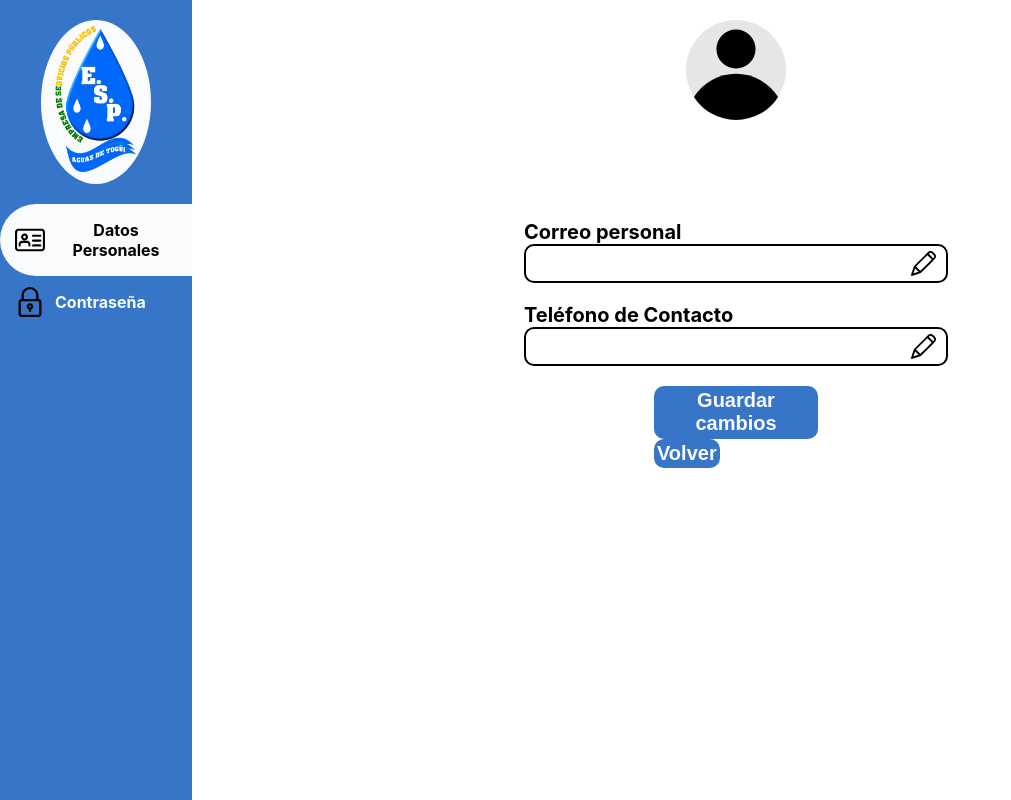
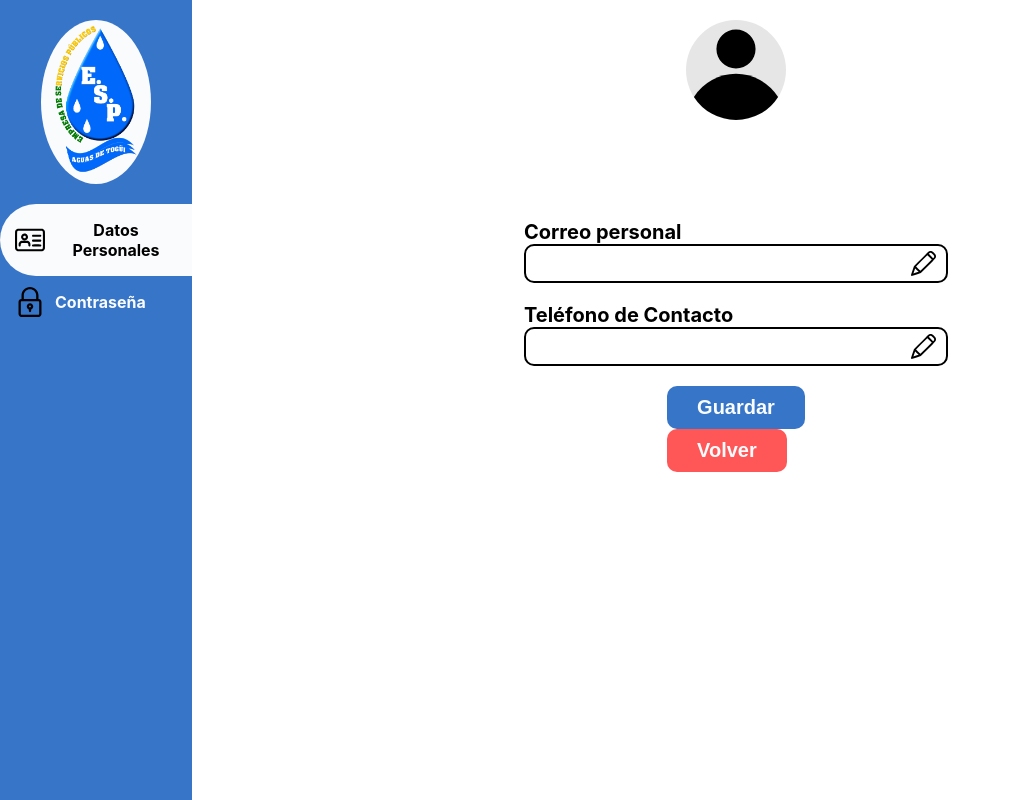
Before and after one commit to AndrewDelRio/FrontSistemaFacturacionATSAESP, a React (Create React App) app: page /setting/personal-dates in a window 1280 px wide. Shown: the whole page, without its empty margins (0-1011 px from the left). Built offline with nearby package versions, Linux system fonts and the light colour scheme.

Commit message:
Modifying Personal data Window

```diff
--- a/src/components/ModalActionPerformed/ModalActionPerformed.css
+++ b/src/components/ModalActionPerformed/ModalActionPerformed.css
@@ -10,9 +10,7 @@
 }
 
 .button-group {
-    display: flex;
-    flex-direction: column;
-    justify-content: center;
+    display: block;
 }
 
 .accept-modal-button {
@@ -23,5 +21,6 @@
 .cancel-modal-button {
     background-color: var(--red);
     padding-inline: 30px;
+    margin-left: 10px;
     padding-block: 10px;
 }
--- a/src/pages/PersonalDataWindow/PersonalDataWindow.css
+++ b/src/pages/PersonalDataWindow/PersonalDataWindow.css
@@ -5,13 +5,6 @@
     flex-direction: column;
     align-items: center;
     margin-bottom: auto;
-}
-
-.button-back {
-    position: absolute;
-    right: 0;
-    top: 0;
-    margin: 10px;
 }
 
 .user-profile-icon {
@@ -56,3 +49,18 @@
     margin: 0;
     font-size: var(--text-form-size);
 }
+
+.buttons-control {
+    display: block;
+}
+
+.accept-button {
+    padding-inline: 30px;
+    padding-block: 10px;
+}
+
+.back-button {
+    background-color: var(--red);
+    padding-inline: 30px;
+    padding-block: 10px;
+}
--- a/src/pages/PersonalDataWindow/PersonalDataWindow.js
+++ b/src/pages/PersonalDataWindow/PersonalDataWindow.js
@@ -80,12 +80,12 @@ export default function PersonalDataWindow() {
                     />
                 </div>
                 <div className="buttons-control">
-                    <button className="accept-button">Guardar cambios</button>
+                    <button className="accept-button" >Guardar</button>
                     <button className="back-button" onClick={() => changeModalbackToPage(!modalStateBack)}>Volver</button>
                     <ModalActionPerformed
                         img={infoIcon}
                         title={"¿Deseas salir?"}
-                        message={"Se perderá toda la información sin guardar"}
+                        message={"¡¡Se perderá toda la información sin guardar!!"}
                         state={modalStateBack}
                         accept={backConfirmation}
                         cancel={handleClickBackButton}
```
